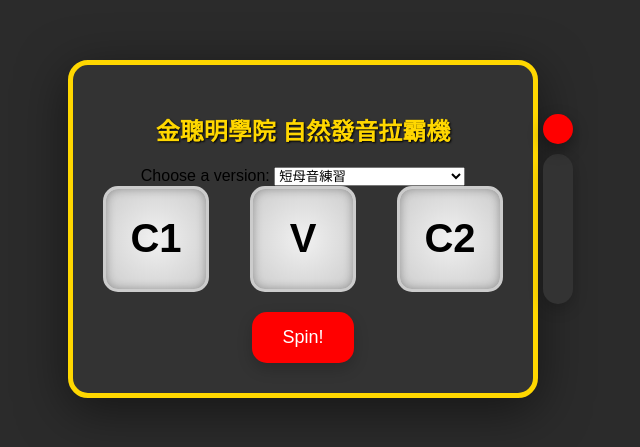
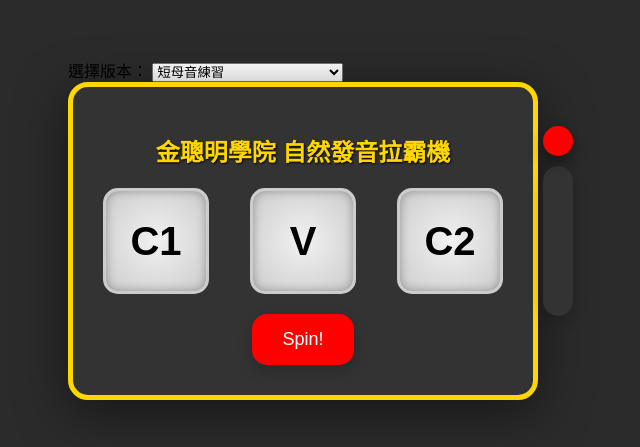
Before and after one commit to KingSmartSchool/Phonics-Slot-Machine, a plain HTML site: page index.html in a window 1280 px wide. Shown: the part 199-646 px from the top of the page, without its empty margins (337-977 px from the left). Drawn offline with Linux system fonts and the light colour scheme.

Commit message:
Update index.html

```diff
--- a/index.html
+++ b/index.html
@@ -1,5 +1,5 @@
 <!DOCTYPE html>
-<html lang="en">
+<html lang="zh-Hant">
 <head>
     <meta charset="UTF-8">
     <meta name="viewport" content="width=device-width, initial-scale=1.0">
@@ -7,12 +7,10 @@
     <link rel="stylesheet" href="style.css">
 </head>
 <body>
-    <div class="slot-machine-container">
-        <h1>金聰明學院 自然發音拉霸機</h1>
-
-        <!-- Dropdown to select the version -->
-        <div>
-            <label for="version-select">Choose a version:</label>
+    <div class="main-container">
+        <!-- 選單容器 -->
+        <div class="menu-container">
+            <label for="version-select">選擇版本：</label>
             <select id="version-select">
                 <option value="default">短母音練習</option>
                 <option value="ae">短母音a和e</option>
@@ -25,6 +23,9 @@
             </select>
         </div>
 
+        <!-- 拉霸機容器 -->
+        <div class="slot-machine-container">
+            <h1>金聰明學院 自然發音拉霸機</h1>
             <div class="slot-machine">
                 <div class="reel" id="reel1">C1</div>
                 <div class="reel" id="reel2">V</div>
@@ -35,6 +36,7 @@
                 <div class="lever" id="lever"></div>
             </div>
         </div>
+    </div>
     <script src="script.js"></script>
 </body>
 </html>
```
Lines whose indentation alone changed are shown as unchanged.
